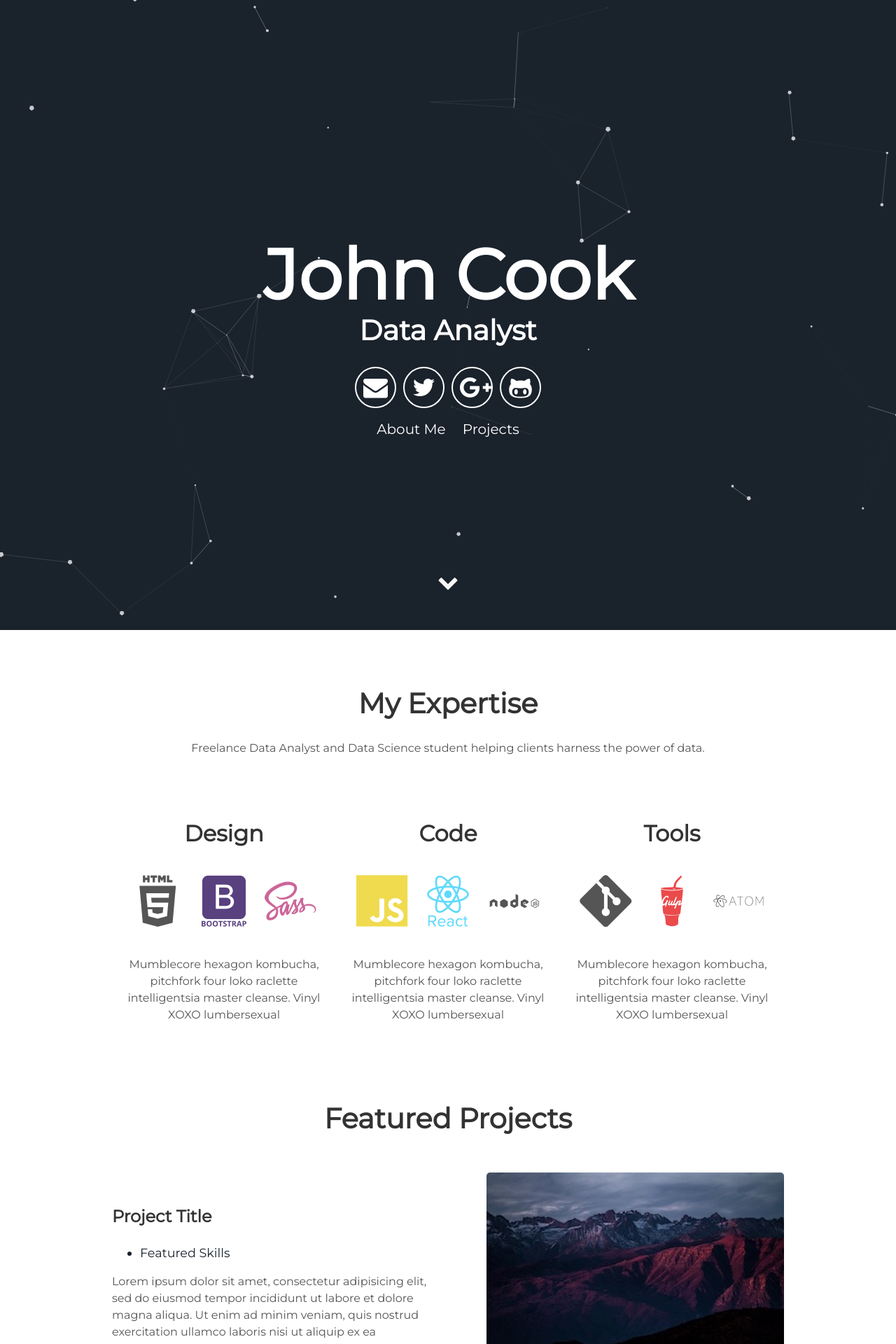
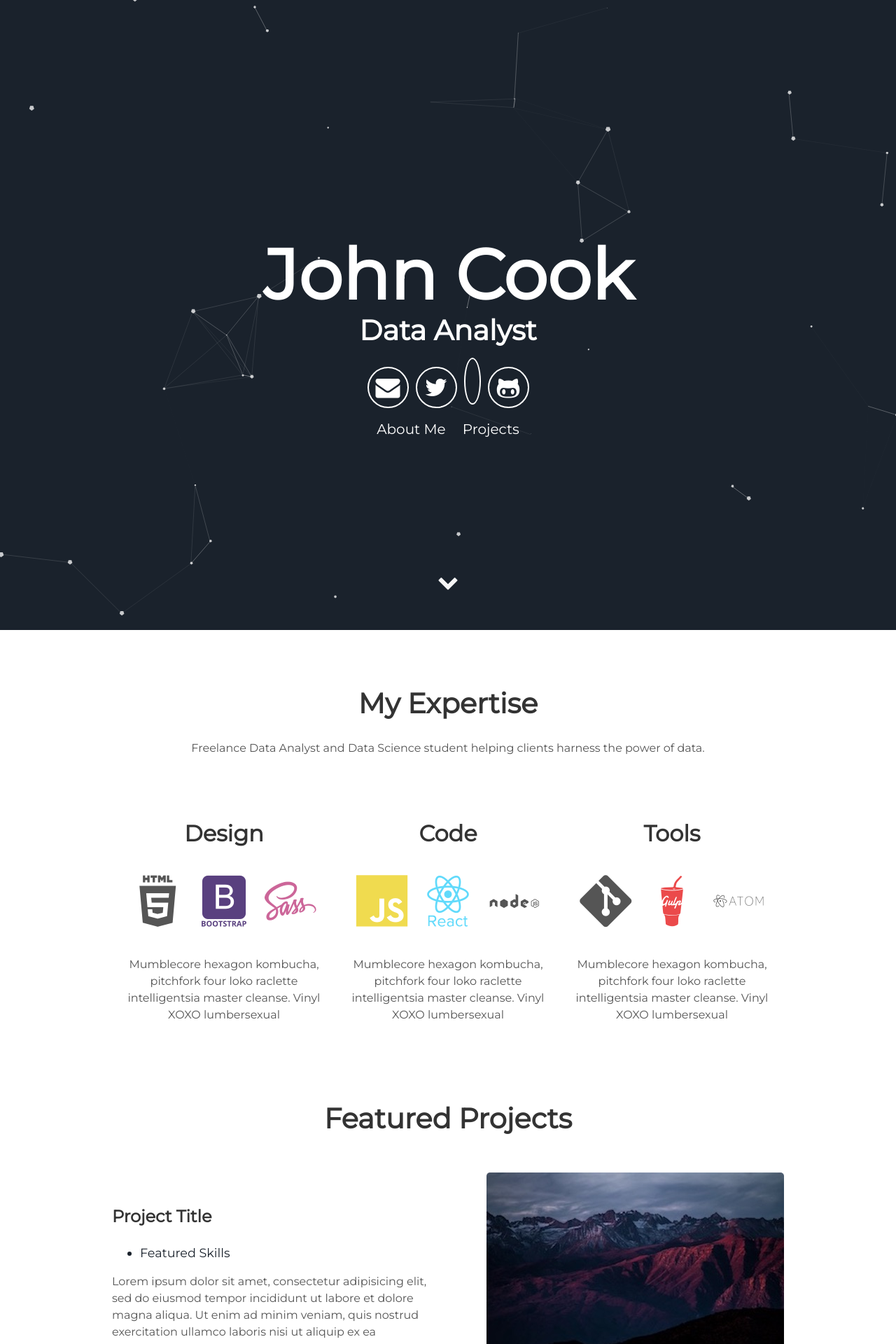
Before and after one commit to johngncook/Analytics-Portfolio, a Jekyll site: the page built from index.html, in a window 1280 px wide. Shown: the top 1920 px of the page at 70% size. Built offline with Jekyll 4.4.1, drawn with Linux system fonts in a browser that asks for light colours.

Commit message:
Update header.html

```diff
--- a/_includes/header.html
+++ b/_includes/header.html
@@ -6,8 +6,8 @@
       </h1>
       <div class="header-icons">
         <a aria-label="Send email" href="#"><i class="icon fa fa-envelope"></i></a>
-        <a aria-label="My Twitter" target="_blank" href="#"><i class="icon fa fa-twitter" aria-hidden="true"></i></a>
-        <a aria-label="My Google Plus" target="_blank" href="#"><i class="icon fa fa-google-plus" aria-hidden="true"></i></a>
+        <a aria-label="My Twitter" target="_blank" href="https://twitter.com/johngncook"><i class="icon fa fa-twitter" aria-hidden="true"></i></a>
+        <a aria-label="Medium" target="_blank" href="https://www.linkedin.com/in/johngncook/"><i class="icon fab fa-linkedin-in" aria-hidden="true"></i></a>
         <a aria-label="My Github" target="_blank" href="#"><i class="icon fa fa-github-alt" aria-hidden="true"></i></a>
       </div>
       <div class="header-links">
```
